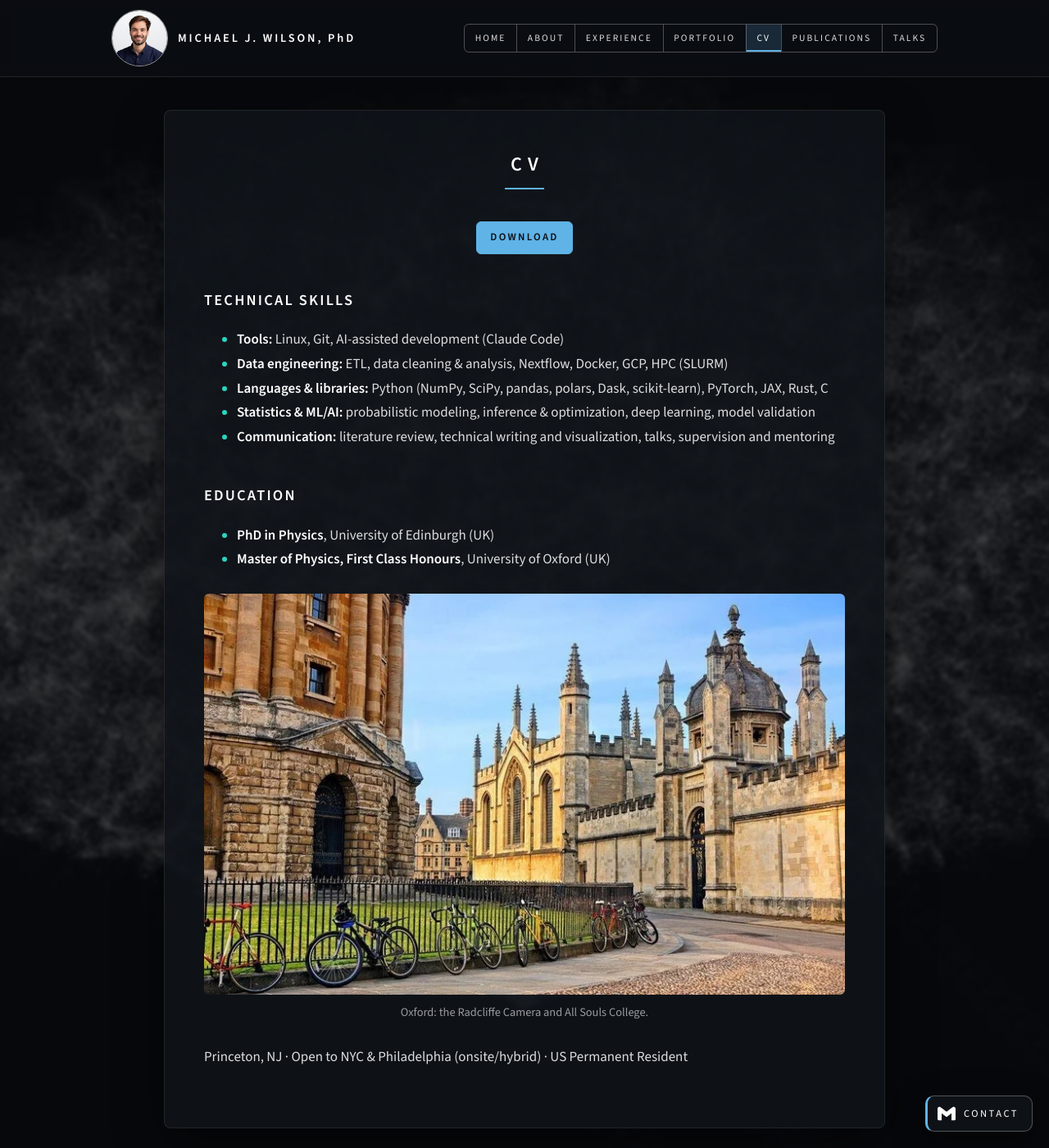
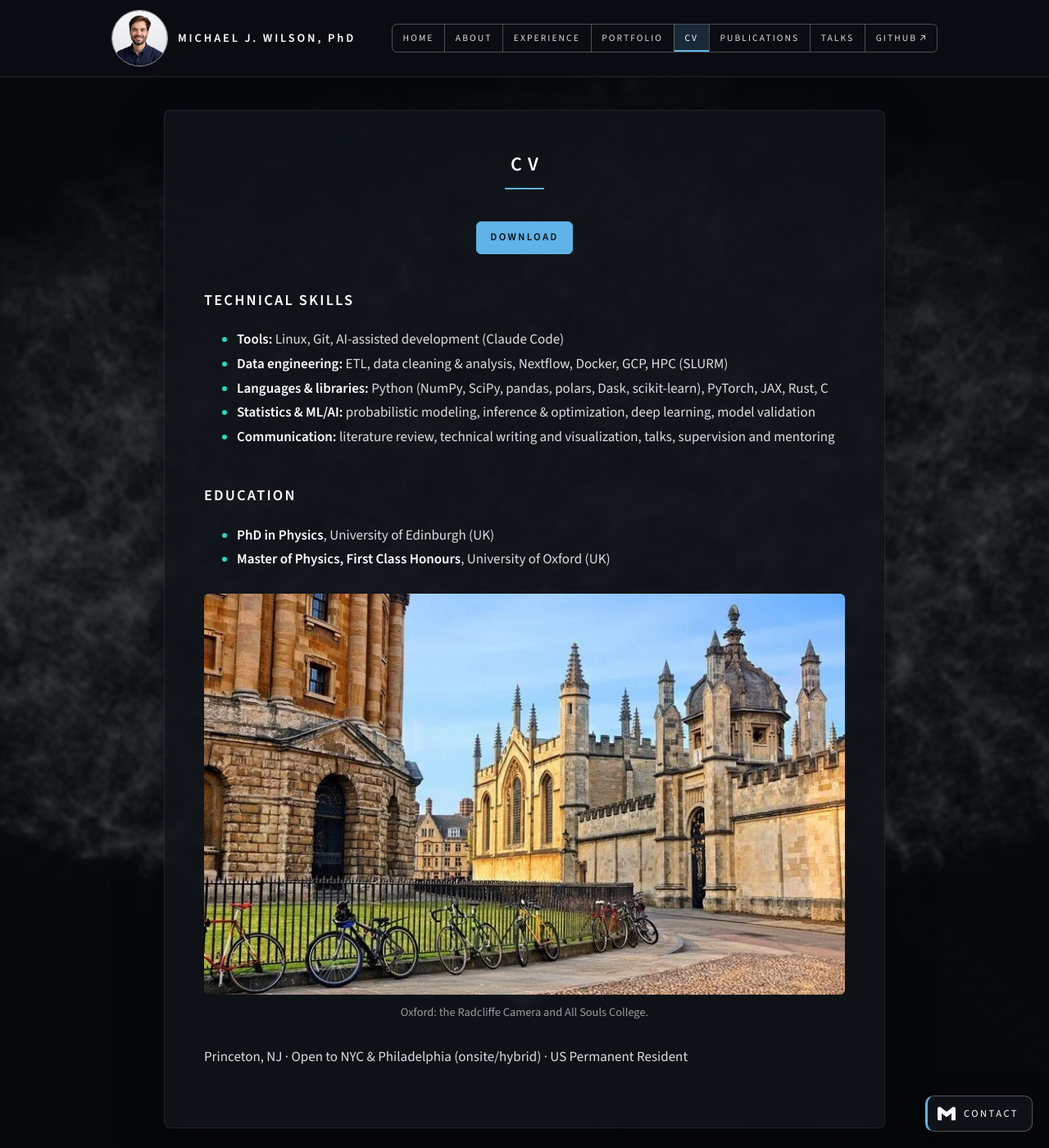
Before and after one commit to michaelJwilson/michaelJwilson.github.io, a Jekyll site: the page built from cv.md, in a window 1280 px wide and 1400 px high. Shown: the whole window at 82% size. Built offline with Jekyll 4.4.1, drawn with Linux system fonts in a browser that asks for light colours.

Commit message:
Tabs end with GitHub ↗, opening github.com/michaelJwilson in a new tab
A navigation entry with external: true is a plain link (no active state)
opening in a new browser tab, marked with an arrow, as the SEARCH
dashboard's Website tab. Phone tabs: Talks under Experience, GitHub
under Portfolio and CV, so the second row's dividers line up.

Co-Authored-By: Claude Opus 5.5 <noreply@anthropic.com>
Claude-Session: https://claude.ai/code/session_01SiHqF3nmdqJf51uy6f9hsB

```diff
--- a/_data/navigation.yml
+++ b/_data/navigation.yml
@@ -1,5 +1,6 @@
 # Tabs, in order. "Home" shows in the top bar on inner pages;
-# the landing page shows the rest as buttons.
+# the landing page shows the rest as buttons. An external tab opens its
+# site in a new browser tab, marked with an arrow.
 - title: Home
   url: /
 - title: About
@@ -15,3 +16,6 @@
 - title: Talks
   url: /talks/
   flag: show_talks   # only shown when show_talks: true in _config.yml
+- title: GitHub
+  url: https://github.com/michaelJwilson
+  external: true
--- a/_layouts/default.html
+++ b/_layouts/default.html
@@ -13,6 +13,7 @@
       </a>
       <nav class="button-row small" aria-label="Main">
         {% for item in site.data.navigation %}{% if item.flag and site[item.flag] != true %}{% continue %}{% endif %}
+          {% if item.external %}<a class="external" href="{{ item.url }}" target="_blank" rel="noopener">{{ item.title }}</a>{% continue %}{% endif %}
           {% assign active = false %}
           {% if item.url == "/" %}{% if page.url == "/" %}{% assign active = true %}{% endif %}
           {% elsif page.url contains item.url %}{% assign active = true %}{% endif %}
--- a/_layouts/home.html
+++ b/_layouts/home.html
@@ -15,7 +15,7 @@
     </div>
     <nav class="button-row" aria-label="Main">
       {% for item in site.data.navigation %}{% if item.flag and site[item.flag] != true %}{% continue %}{% endif %}{% unless item.url == "/" %}
-        <a href="{{ item.url | relative_url }}">{{ item.title }}</a>
+        {% if item.external %}<a class="external" href="{{ item.url }}" target="_blank" rel="noopener">{{ item.title }}</a>{% else %}<a href="{{ item.url | relative_url }}">{{ item.title }}</a>{% endif %}
       {% endunless %}{% endfor %}
     </nav>
     {{ content }}
--- a/assets/css/site.css
+++ b/assets/css/site.css
@@ -46,16 +46,18 @@ body.home .backdrop::after {
 }
 .button-row a:first-child { border-left: 0; }
 .button-row a:hover { background: rgba(255, 255, 255, .08); text-decoration: none; color: #fff; }
+/* NB an external tab opens another site in a new browser tab */
+.button-row a.external::after { content: " \2197"; letter-spacing: 0; }
 .button-row a.active { background: rgba(95, 179, 230, .18); color: #fff; box-shadow: inset 0 -2px 0 var(--accent); }
 .button-row.small a { padding: .55em 1.1em; font-size: .72rem; letter-spacing: .18em; }
 /* NB phone tabs: two rows on a grid, a line between them; Publications spans Home and About,
-   so its divider lines up with About's, and Talks fills the rest of the row */
+   Talks sits under Experience and GitHub spans Portfolio and CV, so the dividers line up */
 @media (max-width: 700px) {
   .button-row.small { display: inline-grid; grid-template-columns: repeat(5, auto); justify-content: stretch; }
   .button-row.small a { text-align: center; }
   .button-row.small a:nth-child(n+6) { border-top: 1px solid var(--line); }
   .button-row.small a:nth-child(6) { grid-column: span 2; border-left: 0; }
-  .button-row.small a:nth-child(7) { grid-column: span 3; text-align: left; }
+  .button-row.small a.external { grid-column: span 2; }
 }
 
 /* Landing page */
```
